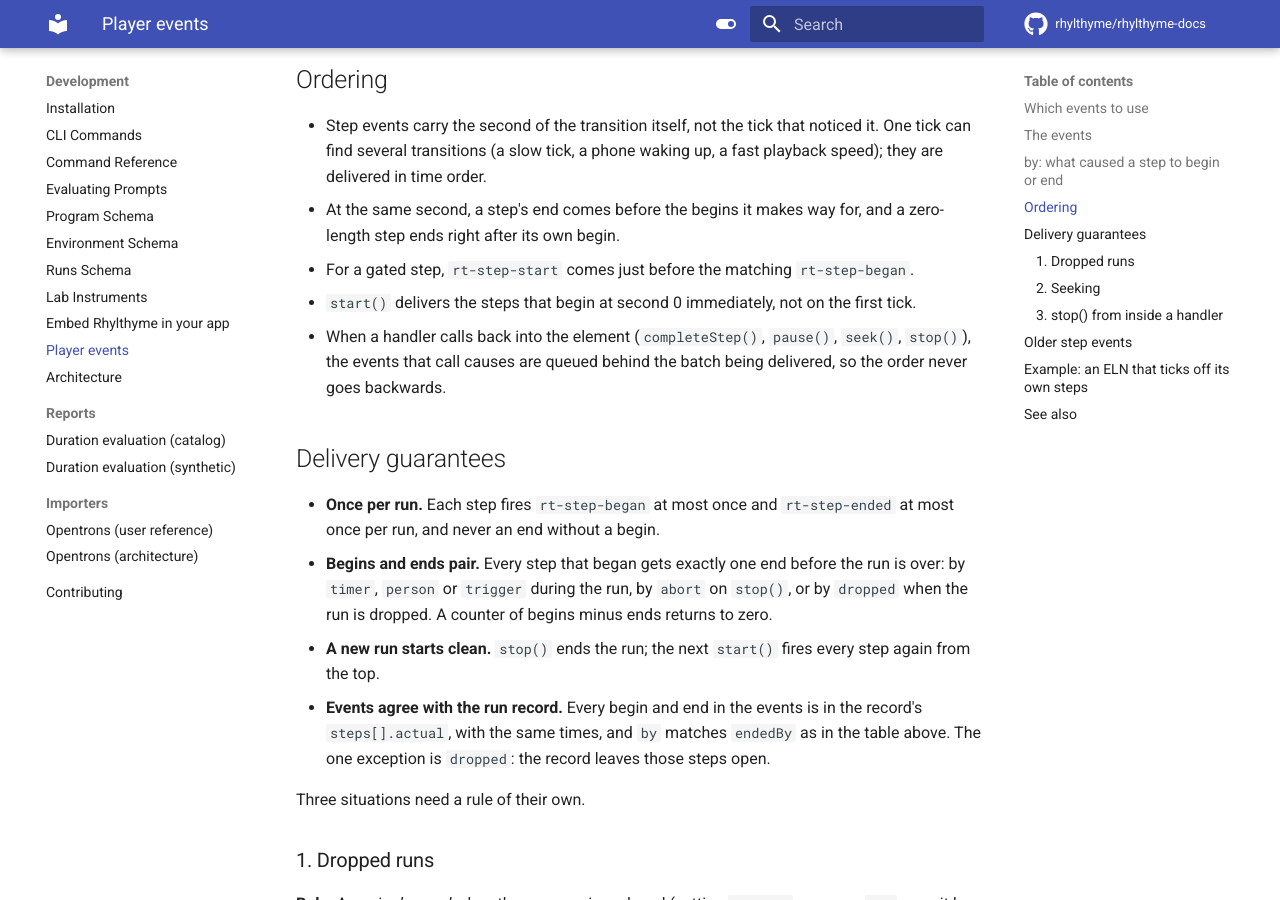
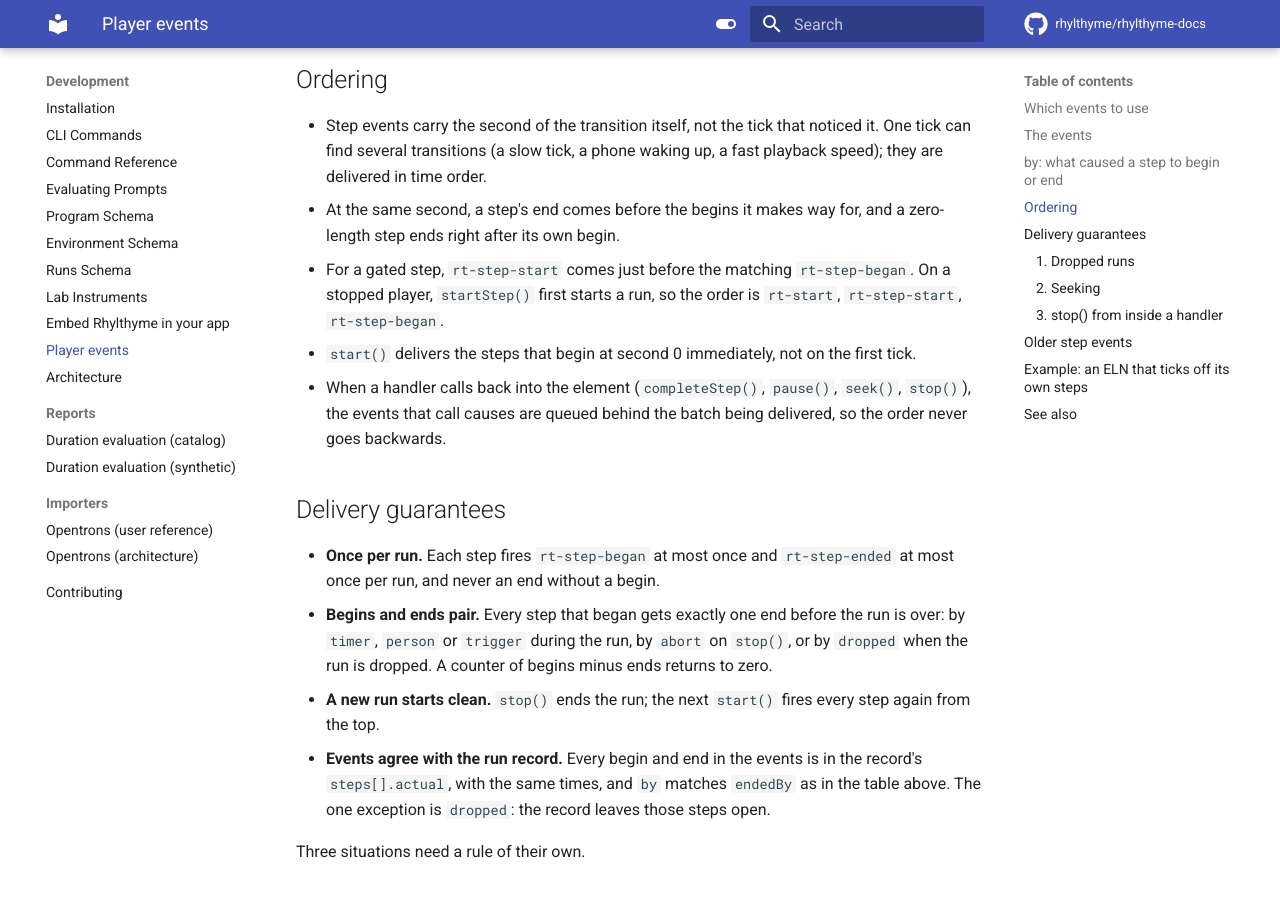
Before and after one commit to rhylthyme/rhylthyme-docs, an MkDocs documentation site: the page built from docs/development/player-events.md, in a window 1280 px wide and 900 px high, scrolled down 2951 px. Built offline with MkDocs 1.6.1 and Material for MkDocs 9.7.7, drawn with Linux system fonts in a browser that asks for light colours; comment, search, counter and statistics services are not loaded; the version menu is left out.

Commit message:
Player events: startStep() on a stopped player
Co-Authored-By: Claude Opus 5.5 <noreply@anthropic.com>

```diff
--- a/docs/development/player-events.md
+++ b/docs/development/player-events.md
@@ -89,7 +89,8 @@ use the same ids.
 - At the same second, a step's end comes before the begins it makes way
   for, and a zero-length step ends right after its own begin.
 - For a gated step, `rt-step-start` comes just before the matching
-  `rt-step-began`.
+  `rt-step-began`. On a stopped player, `startStep()` first starts a run, so
+  the order is `rt-start`, `rt-step-start`, `rt-step-began`.
 - `start()` delivers the steps that begin at second 0 immediately, not on
   the first tick.
 - When a handler calls back into the element (`completeStep()`,
```
